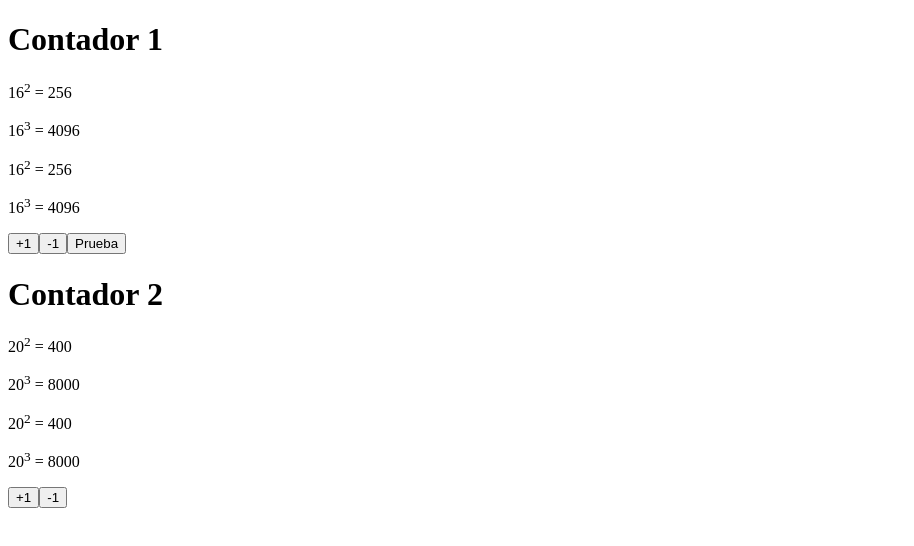
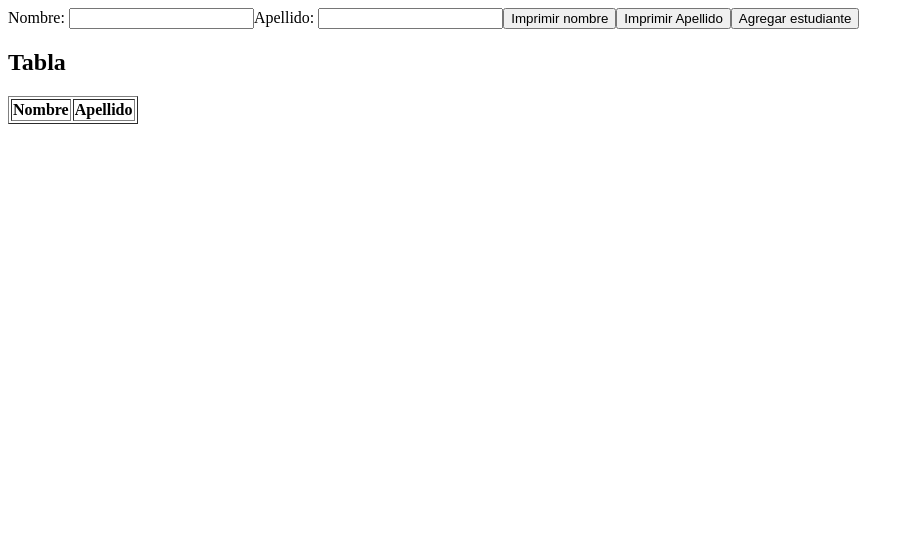
Before and after one commit to KevinPozo/pw_u2_vue_kp, a Vue app: page / in a window 1280 px wide. Shown: the top 546 px of the page, without its empty margins (0-914 px from the left). Built offline with nearby package versions, Linux system fonts and the light colour scheme.

Commit message:
Taller 15

```diff
--- a/src/App.vue
+++ b/src/App.vue
@@ -1,12 +1,15 @@
 <template>
-  <ContadorView />
+  <!--<ContadorView />-->
+  <DirectivasView />
 </template>
 
 <script>
 import ContadorView from "./views/ContadorView.vue";
+import DirectivasView from "./views/DirectivasView.vue";
 export default {
   components: {
     ContadorView,
+    DirectivasView,
   },
 };
 </script>
--- a/src/components/Contador.vue
+++ b/src/components/Contador.vue
@@ -56,7 +56,7 @@ export default {
       default: 99,
       validator(value) {
         return value > 10;
-      }
+      },
     },
     mostrar: Boolean,
   },
--- /dev/null
+++ b/src/components/Directivas.vue
@@ -0,0 +1,77 @@
+<template>
+  <div>
+    <label for="id_nombre">Nombre: </label>
+    <input type="text" id="id_nombre" v-model="nombre" />
+
+    <label for="id_apellido">Apellido: </label>
+    <input type="text" id="id_apellido" v-model="apellido" />
+
+    <button @:click="imprimirNombre()">Imprimir nombre</button>
+    <button @:click="imprimirApellido()">Imprimir Apellido</button>
+    <button @:click="agregarEstudiante()">Agregar estudiante</button>
+
+    <!--
+    <ul>
+      <li
+        v-for="{ nombre, apellido } in arreglo"
+        :key="nombre"
+        v-show="nombre"
+      >
+        {{ nombre }} -- {{ apellido }}
+      </li>
+    </ul>
+    -->
+
+    <h2>Tabla</h2>
+
+    <table border="1">
+      <thead>
+        <tr>
+          <th>Nombre</th>
+          <th>Apellido</th>
+        </tr>
+      </thead>
+      <tbody>
+        <tr v-for="(est, index) in arreglo" :key="index" v-show="est.nombre">
+          <td>{{ est.nombre }}</td>
+          <td>{{ est.apellido }}</td>
+        </tr>
+      </tbody>
+    </table>
+  </div>
+</template>
+
+<script>
+export default {
+  data() {
+    return {
+      nombre: null,
+      apellido: null,
+      arreglo: [],
+    };
+  },
+  methods: {
+    imprimirNombre() {
+      console.log(this.nombre);
+    },
+    imprimirApellido() {
+      console.log(this.apellido);
+    },
+    agregarEstudiante() {
+      const estudiante = {
+        nombre: this.nombre,
+        apellido: this.apellido,
+      };
+      console.log(estudiante);
+      this.arreglo.push(estudiante);
+      this.limpiarFormulario();
+    },
+    limpiarFormulario() {
+      this.nombre = null;
+      this.apellido = null;
+    },
+  },
+};
+</script>
+
+<style></style>
--- /dev/null
+++ b/src/views/DirectivasView.vue
@@ -0,0 +1,14 @@
+<template>
+  <Directivas />
+</template>
+
+<script>
+import Directivas from "../components/Directivas.vue";
+export default {
+  components: {
+    Directivas,
+  },
+};
+</script>
+
+<style></style>
```
